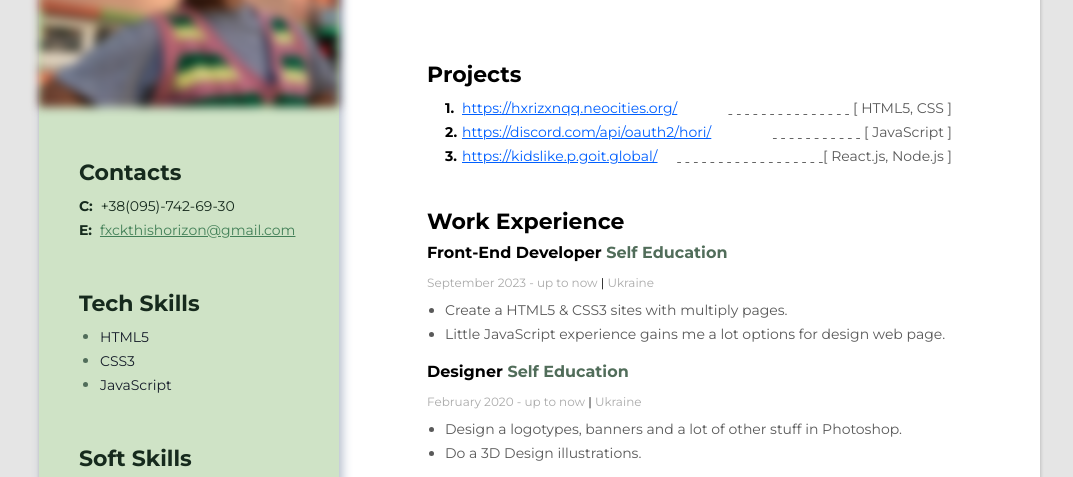
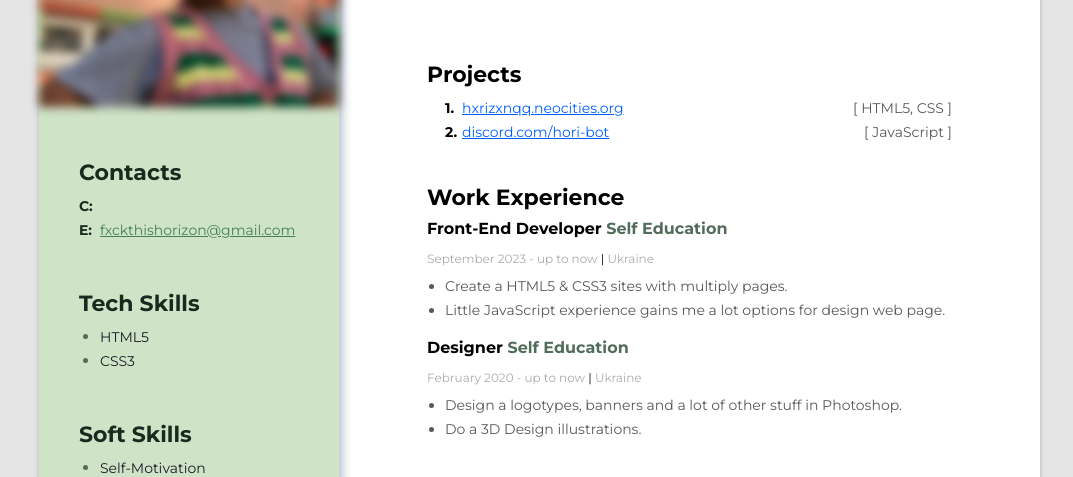
Before and after one commit to hxrizxnqq/my-resume, a plain HTML site: page index.html in a window 1280 px wide. Shown: the part 281-758 px from the top of the page, without its empty margins (100-1173 px from the left). Drawn offline with Linux system fonts and the light colour scheme.

Commit message:
editing some problems

```diff
--- a/index.html
+++ b/index.html
@@ -11,7 +11,7 @@
 
         <link rel="stylesheet" href="./css/styles.css">
 
-    <title>Eugene's resume</title>
+        <title>eugene's resume</title>
     </head>
 
     <body>
@@ -33,18 +33,13 @@
                     <ol class="project-list">
                         <li class="project-item">
                             <a href="https://hxrizxnqq.neocities.org"
-                            class="project-item-link">https://hxrizxnqq.neocities.org/</a>
-                        <span class="project-item-description"> ˍ ˍ ˍ ˍ ˍ ˍ ˍ ˍ ˍ ˍ ˍ ˍ ˍ ˍ ˍ [ HTML5, CSS ]</span>
+                                class="project-item-link">hxrizxnqq.neocities.org</a>
+                            <span class="project-item-description">[ HTML5, CSS ]</span>
                         </li>
                         <li class="project-item">
                             <a href="https://discord.com/api/oauth2/authorize?client_id=779703283581190155&permissions=8&scope=bot"
-                            class="project-item-link">https://discord.com/api/oauth2/hori/</a>
-                        <span class="project-item-description"> ˍ ˍ ˍ ˍ ˍ ˍ ˍ ˍ ˍ ˍ ˍ [ JavaScript ]</span>
-                    </li>
-                    <li class="project-item">
-                        <a href="https://kidslike.p.goit.global/"
-                            class="project-item-link">https://kidslike.p.goit.global/</a>
-                        <span class="project-item-description"> ˍ ˍ ˍ ˍ ˍ ˍ ˍ ˍ ˍ ˍ ˍ ˍ ˍ ˍ ˍ ˍ ˍ ˍ[ React.js, Node.js ]</span>
+                                class="project-item-link">discord.com/hori-bot</a>
+                            <span class="project-item-description">[ JavaScript ]</span>
                         </li>
                     </ol>
                 </div>
@@ -97,14 +92,14 @@
 
             <!-- Сайдбар -->
             <aside class="sidebar">
-            <img src="./images/photoresume.png" alt="Моє фото" width="300px" class="photoresume">
+                <img src="./images/photoresume.png" alt="Моє фото" width="300px" class="photoresume bl">
 
                 <!-- Контакти -->
                 <div class="contacts-container">
                     <h3 class="sidebar-title">Contacts</h3>
                     <p class="contacts-item">
-                    <span class="contacts-type">C: </span>
-                    <a href="tel:+380957426930" class="contacts-phone">+38(095)-742-69-30</a>
+                        <span class="contacts-type" title="Phone number is hidden">C: </span>
+                        <a href="tel:+3809555555555" class="contacts-phone" id="phone-number">+38(095)-742-69-30</a>
                     </p>
                     <p class="contacts-item">
                         <span class="contacts-type">E: </span>
@@ -121,9 +116,6 @@
                         </li>
                         <li class="skills-list-item">
                             <span class="skills-list-text">CSS3</span>
-                    </li>
-                    <li class="skills-list-item">
-                        <span class="skills-list-text">JavaScript</span>
                         </li>
                     </ul>
                 </div>
@@ -151,6 +143,6 @@
                 </div>
             </aside>
         </div>
+        <script src="./js/app.js"></script>
     </body>
-
 </html>
```
Lines whose indentation alone changed are shown as unchanged.
